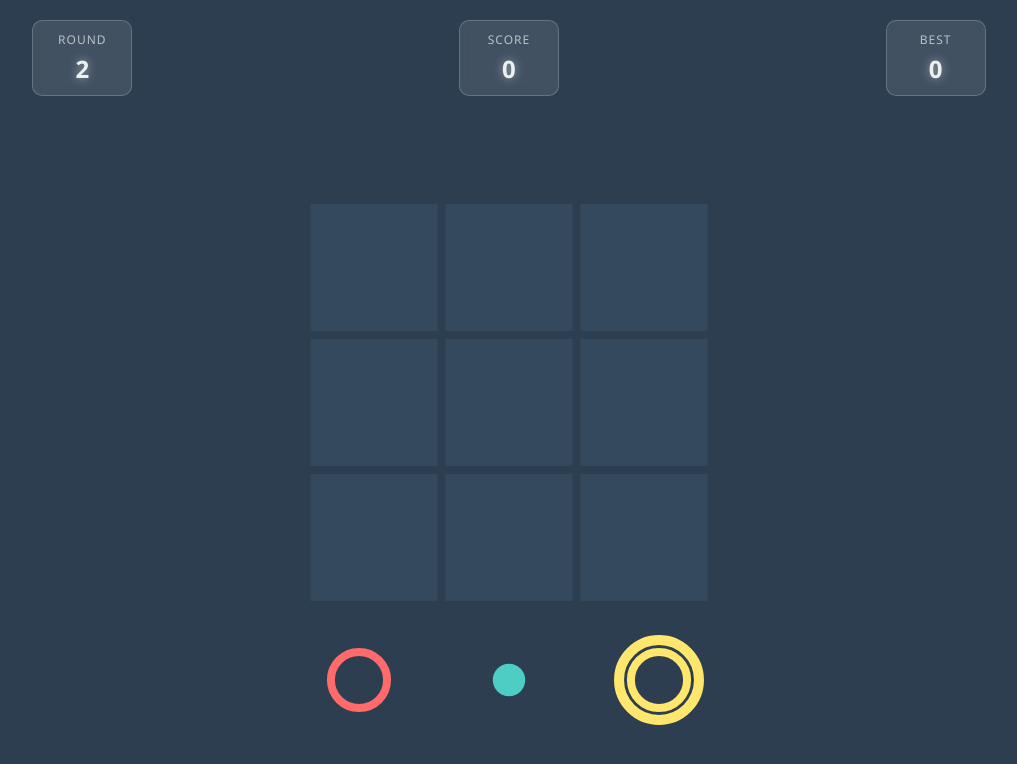
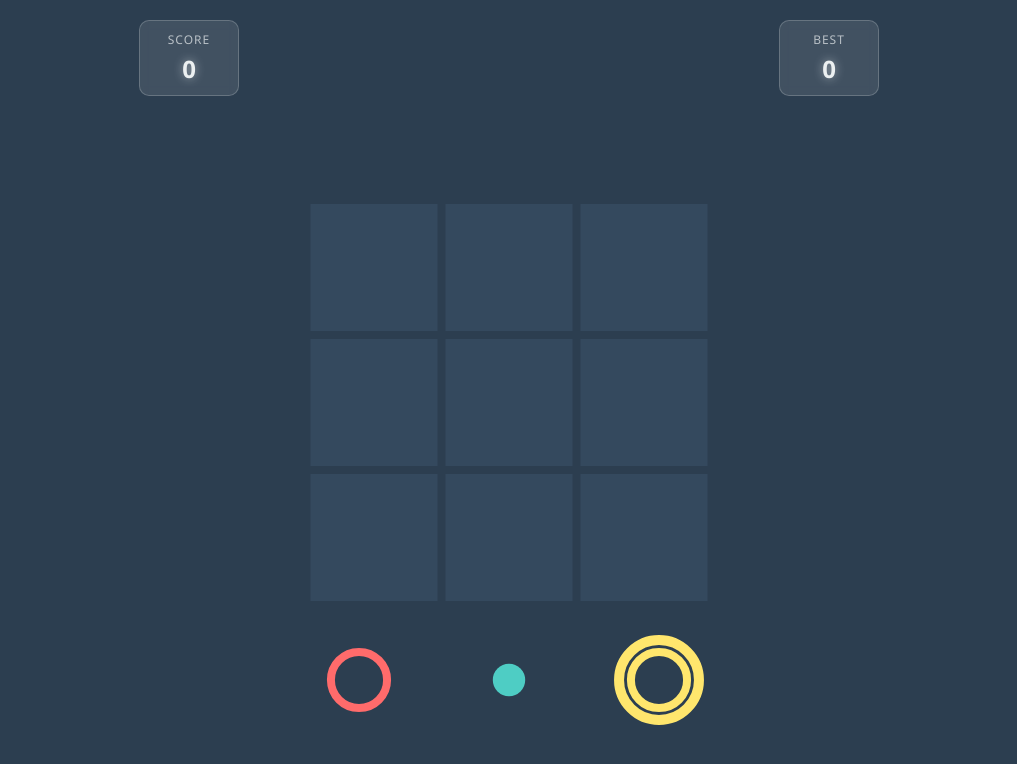
Before and after one commit to PandaMomo0601/circly, a plain HTML site: page index.html in a window 1280 px wide. Shown: the whole page, without its empty margins (131-1148 px from the left). Drawn offline with Linux system fonts and the light colour scheme.

Commit message:
Remove the round display from the game UI.

```diff
--- a/index.html
+++ b/index.html
@@ -1,19 +1,18 @@
 <!DOCTYPE html>
 <html lang="en">
+
 <head>
     <meta charset="UTF-8">
     <meta name="viewport" content="width=device-width, initial-scale=1.0, maximum-scale=1.0, user-scalable=no">
     <title>Color Rings</title>
     <link rel="stylesheet" href="style.css">
 </head>
+
 <body>
     <div id="game-container">
         <div id="ui-layer">
             <div class="score-board">
-                <div class="score-box">
-                    <span class="label">ROUND</span>
-                    <span id="round">1</span>
-                </div>
+
                 <div class="score-box">
                     <span class="label">SCORE</span>
                     <span id="score">0</span>
@@ -36,4 +35,5 @@
     </div>
     <script src="script.js"></script>
 </body>
+
 </html>
```
